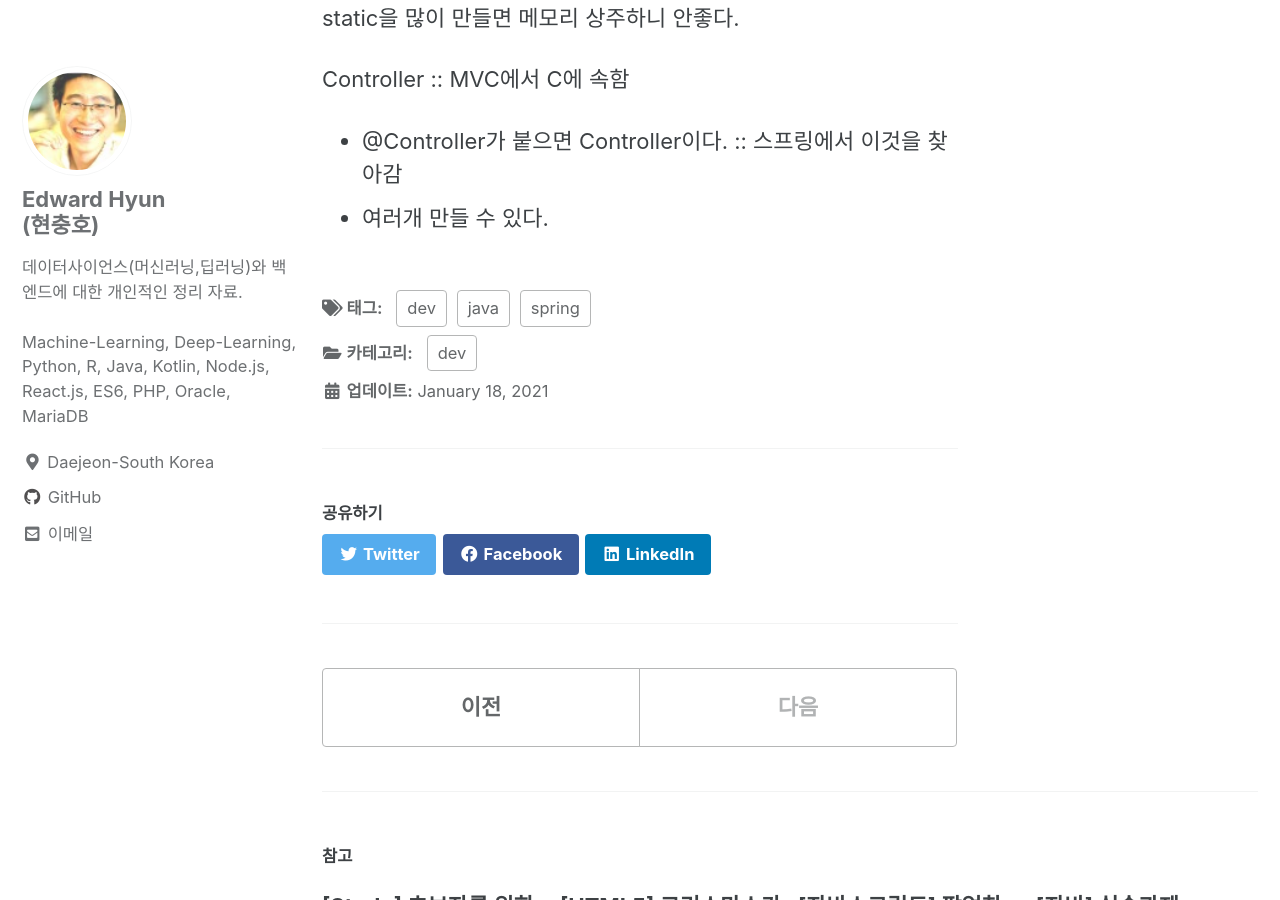
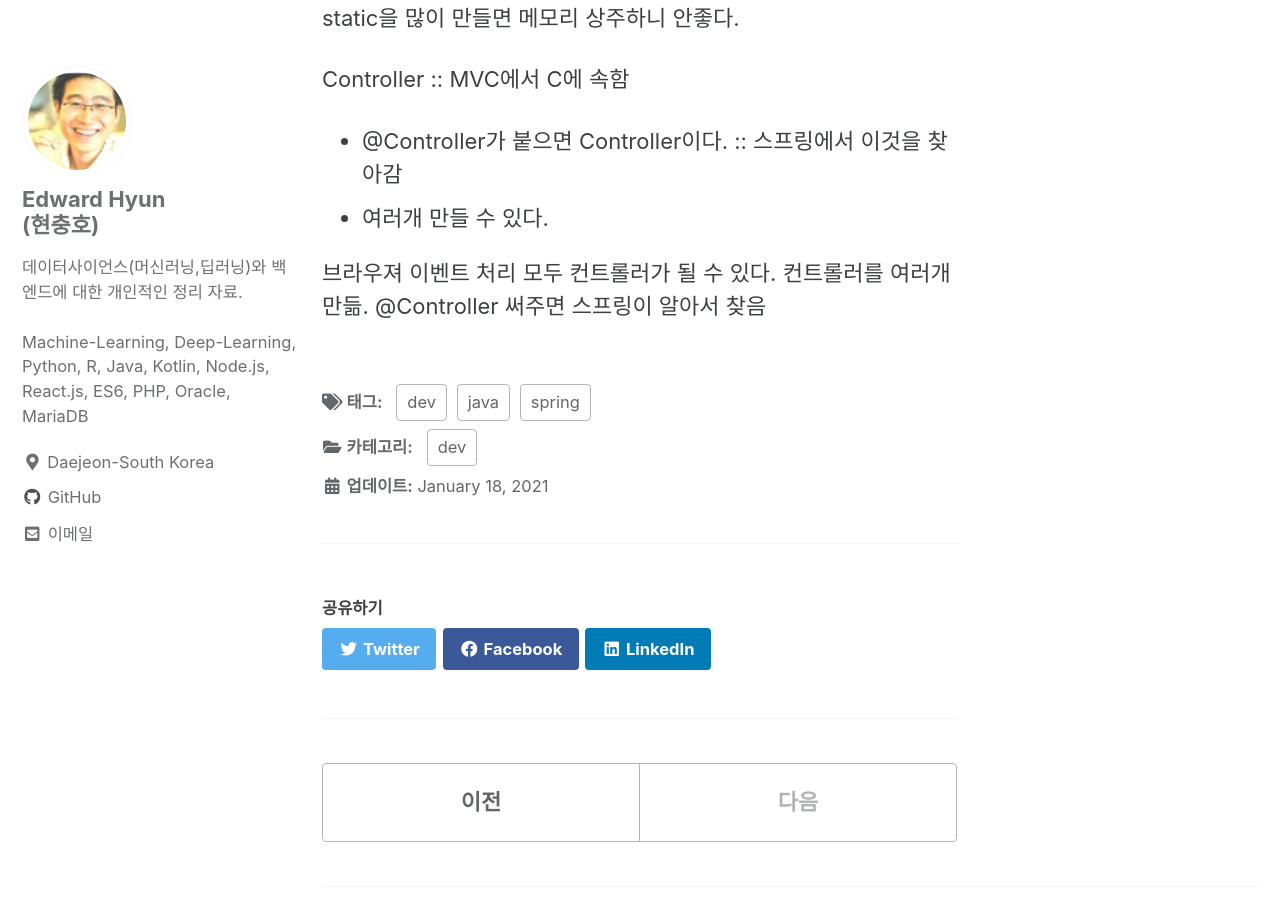
Before and after one commit to iamhch24/iamhch24.github.io, a Jekyll site: the page built from _posts/2021-01-18-[스터디] 스프링 프레임워크.md, in a window 1280 px wide and 900 px high, scrolled down 2246 px. Built offline with Jekyll 4.4.1, drawn with Linux system fonts in a browser that asks for light colours; cached includes are drawn as plain includes; some of the changed lines change nothing that is shown.

Commit message:
_posts/2021-01-18-[스터디] 스프링 프레임워크.md updated from https://stackedit.io/

```diff
--- a/_posts/2021-01-18-[스터디] 스프링 프레임워크.md
+++ b/_posts/2021-01-18-[스터디] 스프링 프레임워크.md
@@ -89,6 +89,8 @@ Controller :: MVC에서 C에 속함
 - @Controller가 붙으면 Controller이다. :: 스프링에서 이것을 찾아감
 - 여러개 만들 수 있다.
 
+브라우져 이벤트 처리 모두 컨트롤러가 될 수 있다. 컨트롤러를 여러개 만듦. @Controller 써주면 스프링이 알아서 찾음
+
 
 
 
@@ -103,6 +105,6 @@ Controller :: MVC에서 C에 속함
 
 
 <!--stackedit_data:
-eyJoaXN0b3J5IjpbMTU0MDM2MDA1NCwtNjE4OTY5NjcyLDkxMD
-g3Mjc4Niw3MTkxMzE3NjUsLTE4OTk2NjM4NDNdfQ==
+eyJoaXN0b3J5IjpbLTEyNTgyMDU4ODMsLTYxODk2OTY3Miw5MT
+A4NzI3ODYsNzE5MTMxNzY1LC0xODk5NjYzODQzXX0=
 -->
```
